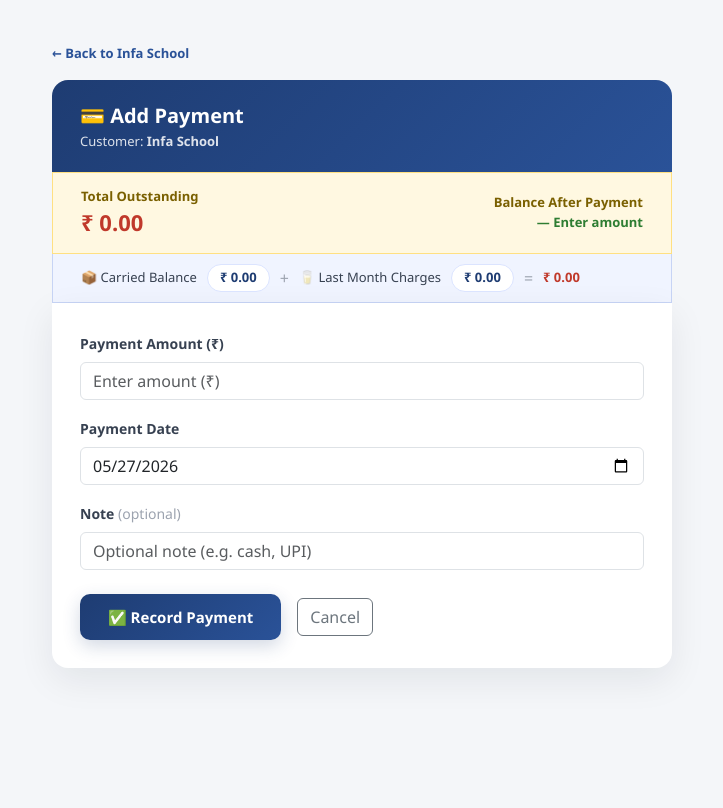
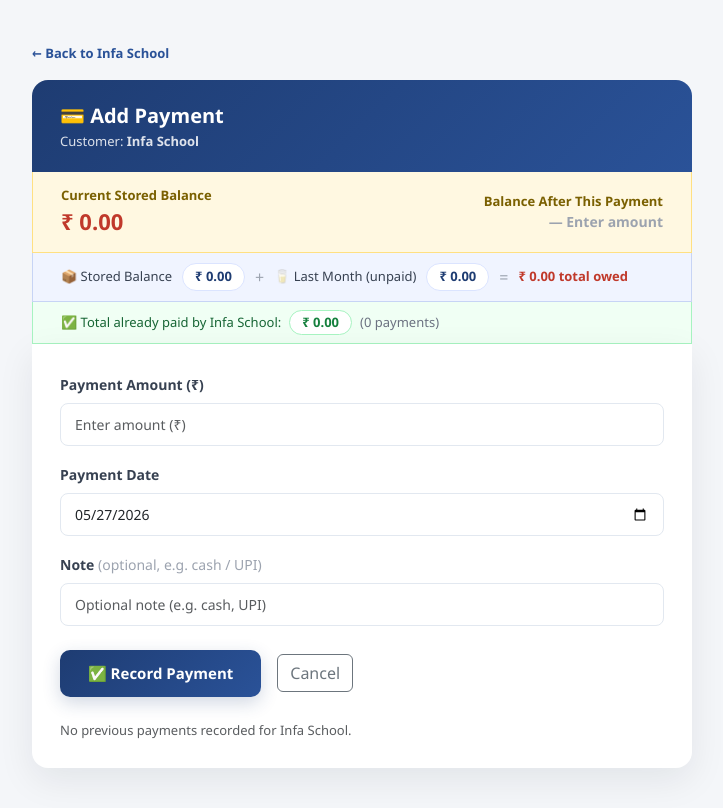
Before and after one commit to KIRUBAKARAN83/milk_accounts_management, a Django app: page /accounts/customers/15/payment/ in a window 1280 px wide. Shown: the whole page, without its empty margins (278-1001 px from the left). Before the commit the page ends 673 px from the top, so only its background shows below. Run offline with Django 4.2, Linux system fonts and the light colour scheme; a user stored in the database is signed in; data comes from the database, SQL or seed files in the repository; parts of the project's set-up code (start-up, migrations or seed data) failed here and were passed over; some libraries are stand-ins or nearby versions.

Commit message:
Update payment_form.html

```diff
--- a/templates/accounts/payment_form.html
+++ b/templates/accounts/payment_form.html
@@ -23,7 +23,7 @@
       justify-content: center;
       padding: 40px 16px;
     }
-    .page-wrap { width: 100%; max-width: 620px; }
+    .page-wrap { width: 100%; max-width: 660px; }
 
     /* ── Page header ── */
     .page-header {
@@ -39,7 +39,7 @@
     .balance-banner {
       background: #fff8e1;
       border: 1px solid #ffe082;
-      border-radius: 0;
+      border-top: none;
       padding: 14px 28px;
       display: flex;
       align-items: center;
@@ -49,7 +49,7 @@
     }
     .balance-banner .label  { font-size: 13px; color: #7a6000; font-weight: 600; }
     .balance-banner .amount { font-size: 22px; font-weight: 800; color: #c0392b; }
-    .balance-banner .after  { font-size: 13px; color: #2e7d32; font-weight: 600; }
+    .balance-banner .after  { font-size: 14px; font-weight: 700; }
 
     /* ── Breakdown strip ── */
     .breakdown-strip {
@@ -74,6 +74,28 @@
     }
     .breakdown-strip .sep { color: #9ca3af; font-size: 16px; }
 
+    /* ── Already paid strip ── */
+    .paid-strip {
+      background: #f0fff4;
+      border: 1px solid #a7f3c1;
+      border-top: none;
+      padding: 8px 28px;
+      font-size: 13px;
+      color: #166534;
+      display: flex;
+      align-items: center;
+      gap: 8px;
+      flex-wrap: wrap;
+    }
+    .paid-strip .chip-green {
+      background: #fff;
+      border: 1px solid #a7f3c1;
+      border-radius: 20px;
+      padding: 2px 12px;
+      font-weight: 700;
+      color: #15803d;
+    }
+
     /* ── Form card ── */
     .form-card {
       background: var(--card);
@@ -97,17 +119,26 @@
     .btn-pay:hover { transform: translateY(-3px); box-shadow: 0 12px 28px rgba(30,60,114,0.28); color: #fff; }
     .btn-pay:active { transform: scale(0.97); }
 
-    /* ── Recent payments table ── */
-    .recent-section { margin-top: 32px; }
-    .recent-section h6 {
+    /* ── Payment history section ── */
+    .history-section { margin-top: 32px; }
+    .history-section h6 {
       font-weight: 700;
       font-size: 14px;
       color: var(--accent-1);
       margin-bottom: 10px;
       letter-spacing: 0.3px;
+      padding-bottom: 8px;
+      border-bottom: 2px solid #e8f0fe;
     }
-    .table th { font-size: 12px; text-transform: uppercase; letter-spacing: 0.4px; color: #6b7280; }
-    .table td { font-size: 14px; vertical-align: middle; }
+    .table th {
+      font-size: 11px;
+      text-transform: uppercase;
+      letter-spacing: 0.4px;
+      color: #6b7280;
+      background: #f9fafb;
+    }
+    .table td { font-size: 13px; vertical-align: middle; }
+    .total-paid-row td { background: #f0fff4; font-weight: 700; color: #166534; }
 
     /* ── Back link ── */
     .back-link {
@@ -125,6 +156,15 @@
 
     /* ── After-payment preview ── */
     #afterBalance { transition: color 0.2s; }
+
+    /* ── Form inputs ── */
+    .form-control, .form-select {
+      border-radius: 8px;
+      border: 1px solid #e2e8f0;
+      font-size: 14px;
+      padding: 10px 14px;
+    }
+    .form-control:focus { border-color: var(--accent-2); box-shadow: 0 0 0 3px rgba(42,82,152,0.1); }
   </style>
 </head>
 <body>
@@ -134,42 +174,51 @@
     ← Back to {{ customer.name }}
   </a>
 
-  <!-- Header -->
+  <!-- ── Header ── -->
   <div class="page-header">
     <h4>💳 Add Payment</h4>
     <small>Customer: <strong>{{ customer.name }}</strong></small>
   </div>
 
-  <!-- ── Live balance banner (shows total outstanding) ── -->
+  <!-- ── Live balance banner ── -->
   <div class="balance-banner" id="balanceBanner">
     <div>
-      <div class="label">Total Outstanding</div>
-      <div class="amount" id="currentBalance">₹ {{ total_outstanding|floatformat:2 }}</div>
+      <div class="label">Current Stored Balance</div>
+      <div class="amount" id="currentBalance">₹ {{ customer.balance_amount|floatformat:2 }}</div>
     </div>
     <div style="text-align:right;">
-      <div class="label">Balance After Payment</div>
-      <div class="after" id="afterBalance">— Enter amount</div>
+      <div class="label">Balance After This Payment</div>
+      <div class="after" id="afterBalance" style="color:#9ca3af;">— Enter amount</div>
     </div>
   </div>
 
-  <!-- ── Breakdown: carried balance + prev month charges ── -->
+  <!-- ── Breakdown: stored balance + last month charges (display only) ── -->
   <div class="breakdown-strip">
-    <span>📦 Carried Balance</span>
+    <span>📦 Stored Balance</span>
     <span class="chip">₹ {{ customer.balance_amount|floatformat:2 }}</span>
     <span class="sep">+</span>
-    <span>🥛 Last Month Charges</span>
+    <span>🥛 Last Month (unpaid)</span>
     <span class="chip">₹ {{ prev_month_total|floatformat:2 }}</span>
     <span class="sep">=</span>
-    <span style="font-weight:700; color:#c0392b;">₹ {{ total_outstanding|floatformat:2 }}</span>
+    <span style="font-weight:700; color:#c0392b;" title="For reference only. Payment reduces stored balance.">
+      ₹ {{ total_outstanding|floatformat:2 }} total owed
+    </span>
   </div>
 
-  <!-- Form -->
+  <!-- ── Already paid by this customer ── -->
+  <div class="paid-strip">
+    <span>✅ Total already paid by {{ customer.name }}:</span>
+    <span class="chip-green">₹ {{ total_already_paid|floatformat:2 }}</span>
+    <span style="color:#6b7280;">({{ all_payments.count }} payment{{ all_payments.count|pluralize }})</span>
+  </div>
+
+  <!-- ── Form ── -->
   <div class="form-card">
     <form method="post" id="paymentForm">
       {% csrf_token %}
 
       {% if form.non_field_errors %}
-        <div class="alert alert-danger">{{ form.non_field_errors }}</div>
+        <div class="alert alert-danger py-2">{{ form.non_field_errors }}</div>
       {% endif %}
 
       <!-- Amount -->
@@ -179,6 +228,8 @@
         {% if form.amount.errors %}
           <div class="text-danger mt-1" style="font-size:13px;">{{ form.amount.errors }}</div>
         {% endif %}
+        <!-- Live hint under amount field -->
+        <div id="amountHint" class="mt-1" style="font-size:12px; color:#6b7280;"></div>
       </div>
 
       <!-- Date -->
@@ -193,7 +244,7 @@
       <!-- Note -->
       <div class="mb-4">
         <label for="{{ form.note.id_for_label }}" class="form-label">
-          Note <span style="font-weight:400;color:#9ca3af;">(optional)</span>
+          Note <span style="font-weight:400;color:#9ca3af;">(optional, e.g. cash / UPI)</span>
         </label>
         {{ form.note }}
         {% if form.note.errors %}
@@ -201,61 +252,99 @@
         {% endif %}
       </div>
 
-      <div class="d-flex gap-3 align-items-center">
+      <div class="d-flex gap-3 align-items-center flex-wrap">
         <button type="submit" class="btn-pay">✅ Record Payment</button>
         <a href="{% url 'accounts:customer_detail' customer.id %}" class="btn btn-outline-secondary">Cancel</a>
       </div>
     </form>
 
-    <!-- ── Recent Payments ── -->
-    {% if recent_payments %}
-    <div class="recent-section">
-      <h6>📜 Recent Payments</h6>
+    <!-- ── Full Payment History for this customer ── -->
+    {% if all_payments %}
+    <div class="history-section">
+      <h6>📜 All Payments — {{ customer.name }}</h6>
       <div class="table-responsive">
-        <table class="table table-sm table-hover">
+        <table class="table table-sm table-hover mb-0">
           <thead>
             <tr>
+              <th>#</th>
               <th>Date</th>
               <th>Amount (₹)</th>
               <th>Note</th>
             </tr>
           </thead>
           <tbody>
-            {% for p in recent_payments %}
+            {% for p in all_payments %}
             <tr>
+              <td class="text-muted">{{ forloop.counter }}</td>
               <td>{{ p.paid_on|date:"d M Y" }}</td>
               <td class="text-success fw-bold">₹ {{ p.amount|floatformat:2 }}</td>
               <td class="text-muted">{{ p.note|default:"—" }}</td>
             </tr>
             {% endfor %}
           </tbody>
+          <tfoot>
+            <tr class="total-paid-row">
+              <td colspan="2" class="text-end">Total Paid</td>
+              <td>₹ {{ total_already_paid|floatformat:2 }}</td>
+              <td></td>
+            </tr>
+          </tfoot>
         </table>
       </div>
     </div>
+    {% else %}
+      <div class="mt-4 text-muted" style="font-size:13px;">No previous payments recorded for {{ customer.name }}.</div>
     {% endif %}
 
   </div><!-- /form-card -->
 </div><!-- /page-wrap -->
 
 <script>
-  // total_outstanding = customer.balance_amount + prev_month_total (computed in view)
-  const balanceRaw  = parseFloat("{{ total_outstanding|floatformat:2 }}");
+  /**
+   * FIX: balanceRaw = customer.balance_amount (stored running balance).
+   *
+   * Previously this used total_outstanding (balance + prev_month_total),
+   * which caused the "Balance After Payment" preview to be wrong AND
+   * the backend was accidentally writing total_outstanding - paid back
+   * to balance_amount, inflating it.
+   *
+   * Now:
+   *   - Preview shows: customer.balance_amount - entered  (matches what backend saves)
+   *   - total_outstanding is shown for information only in the breakdown strip
+   */
+  const balanceRaw    = parseFloat("{{ customer.balance_amount|floatformat:2 }}");
+  const outstandingRaw = parseFloat("{{ total_outstanding|floatformat:2 }}");
+
   const amountInput = document.getElementById('{{ form.amount.id_for_label }}');
   const afterEl     = document.getElementById('afterBalance');
+  const hintEl      = document.getElementById('amountHint');
 
   function updatePreview() {
-    const entered   = parseFloat(amountInput.value) || 0;
-    const remaining = balanceRaw - entered;
+    const entered    = parseFloat(amountInput.value) || 0;
+    const newBalance = balanceRaw - entered;
 
     if (entered <= 0) {
       afterEl.textContent = '— Enter amount';
-      afterEl.style.color = '#2e7d32';
-    } else if (entered > balanceRaw) {
-      afterEl.textContent = '⚠ Exceeds total outstanding';
+      afterEl.style.color = '#9ca3af';
+      hintEl.textContent  = '';
+    } else if (entered > outstandingRaw) {
+      afterEl.textContent = '⚠ Exceeds total owed';
       afterEl.style.color = '#c0392b';
+      hintEl.textContent  = `Paying more than total owed (₹${outstandingRaw.toFixed(2)}) — double-check.`;
+      hintEl.style.color  = '#c0392b';
     } else {
-      afterEl.textContent = '₹ ' + remaining.toFixed(2);
-      afterEl.style.color = remaining > 0 ? '#e65100' : '#2e7d32';
+      afterEl.textContent = '₹ ' + newBalance.toFixed(2);
+      afterEl.style.color = newBalance > 0 ? '#e65100' : (newBalance === 0 ? '#166534' : '#9333ea');
+      if (newBalance < 0) {
+        hintEl.textContent = `Overpayment of ₹${Math.abs(newBalance).toFixed(2)} — customer will have a credit.`;
+        hintEl.style.color = '#9333ea';
+      } else if (newBalance === 0) {
+        hintEl.textContent = '🎉 Fully settled!';
+        hintEl.style.color = '#166534';
+      } else {
+        hintEl.textContent = `₹${newBalance.toFixed(2)} will remain as balance.`;
+        hintEl.style.color = '#6b7280';
+      }
     }
   }
 
```
